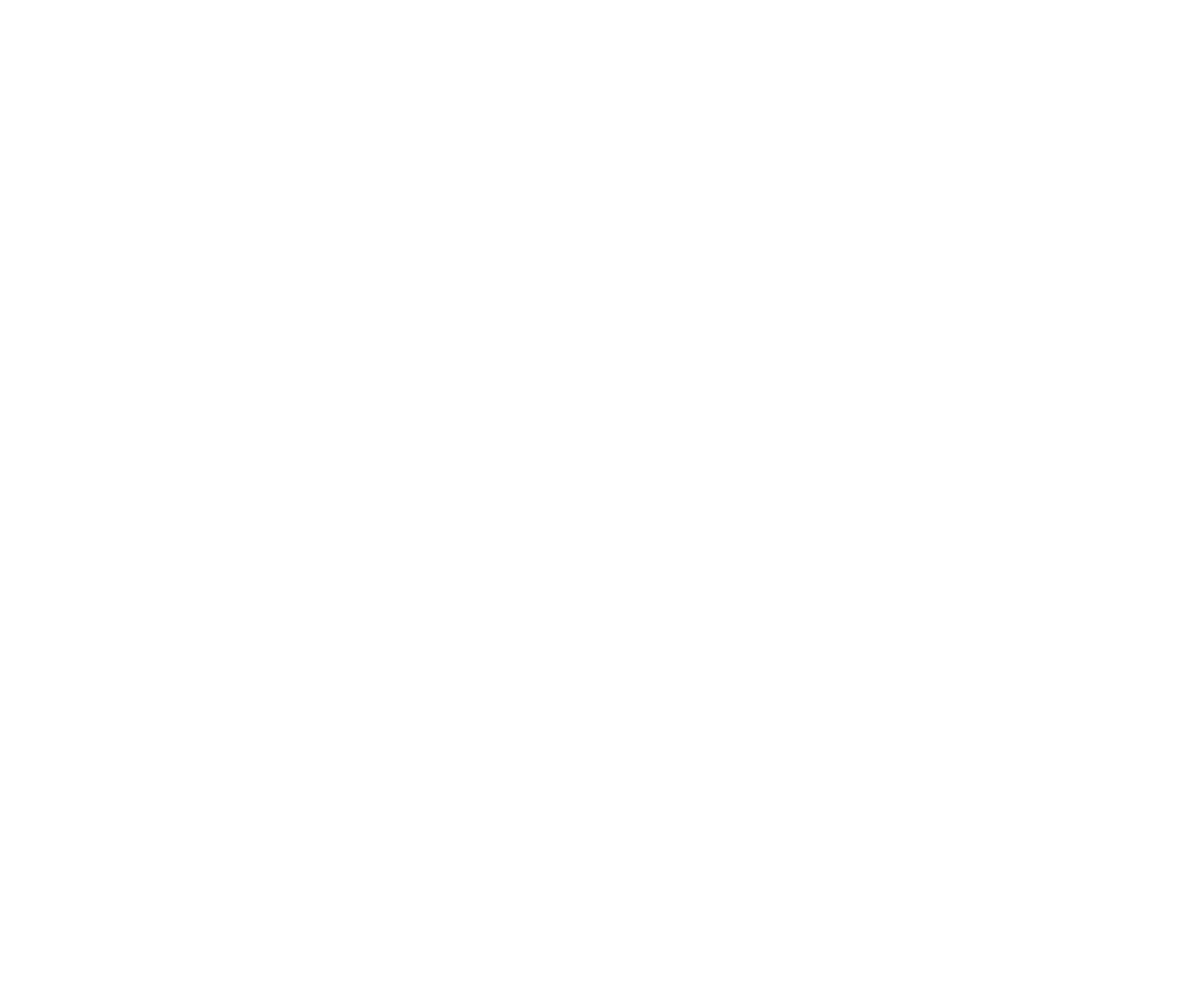
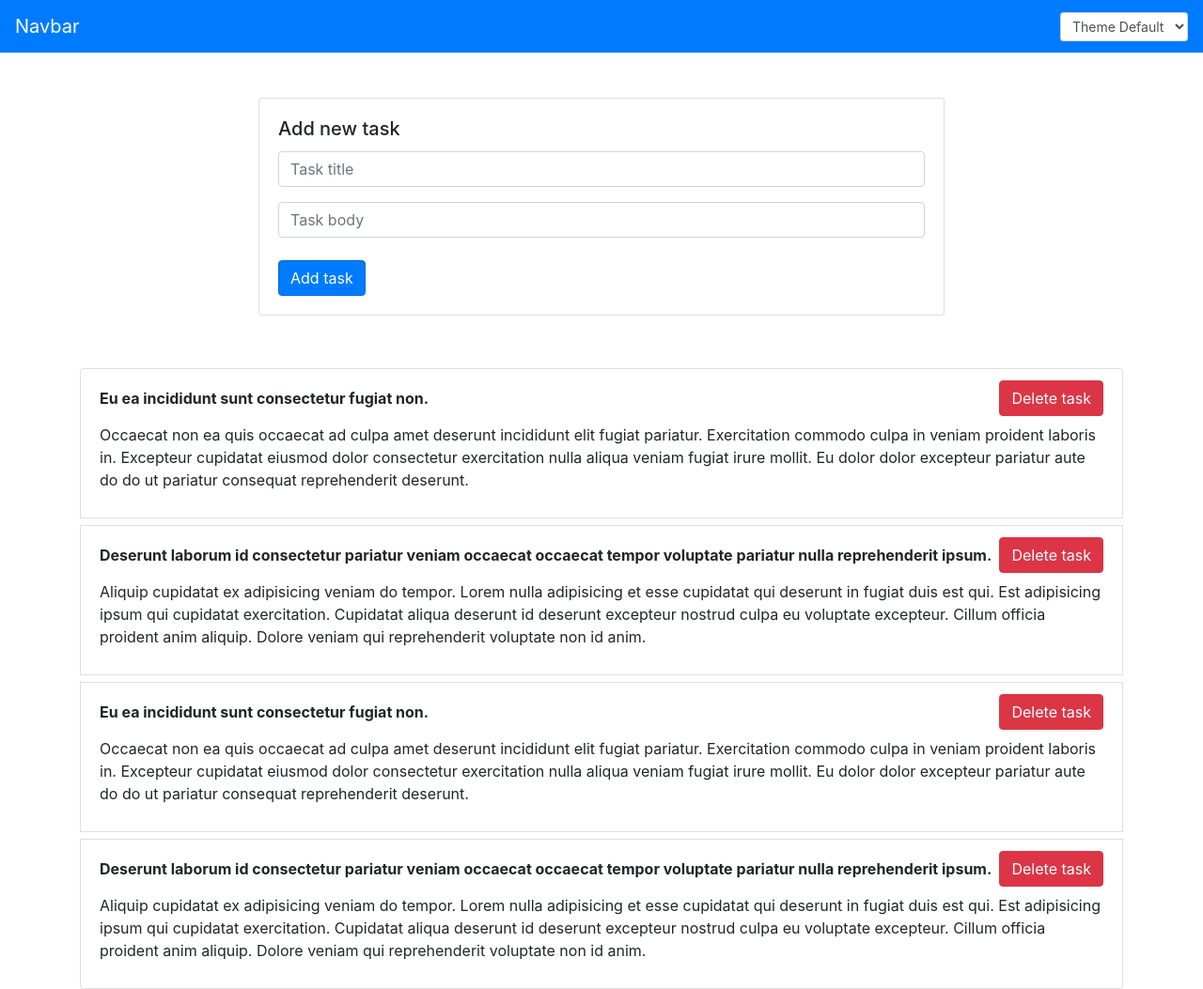
Before and after one commit to maxkolt/udemyToDoList, a plain HTML site: page index.html in a window 1280 px wide. Shown: the whole page at 94% size. Before the commit the page ends 800 px from the top, so only its background shows below. Drawn offline with nearby package versions, Linux system fonts and the light colour scheme.

Commit message:
Проект ToDo List

```diff
--- /dev/null
+++ b/css/styles.css
@@ -0,0 +1,73 @@
+:root {
+  --base-text-color: #212529;
+  --header-bg: #007bff;
+  --header-text-color: #fff;
+  --default-btn-bg: #007bff;
+  --default-btn-text-color: #fff;
+  --default-btn-hover-bg: #0069d9;
+  --default-btn-border-color: #0069d9;
+  --danger-btn-bg: #dc3545;
+  --danger-btn-text-color: #fff;
+  --danger-btn-hover-bg: #bd2130;
+  --danger-btn-border-color: #dc3545;
+  --input-border-color: #ced4da;
+  --input-bg-color: #fff;
+  --input-text-color: #495057;
+  --input-focus-bg-color: #fff;
+  --input-focus-text-color: #495057;
+  --input-focus-border-color: #80bdff;
+  --input-focus-box-shadow: 0 0 0 0.2rem rgba(0, 123, 255, 0.25);
+}
+
+body {
+  color: var(--base-text-color);
+}
+
+.navbar {
+  background: var(--header-bg) !important;
+}
+
+.header .navbar-brand {
+  color: var(--header-text-color) !important;
+}
+
+.btn.btn-primary,
+.btn-primary:not(:disabled):not(.disabled):active {
+  color: var(--default-btn-text-color);
+  background-color: var(--default-btn-bg);
+  border-color: var(--default-btn-border-color);
+}
+.btn-primary:not(:disabled):not(.disabled):active:focus {
+  box-shadow: var(--default-btn-focus-box-shadow);
+}
+.btn.btn-primary:hover {
+  color: var(--default-btn-text-color);
+  background-color: var(--default-btn-hover-bg);
+  border-color: var(--default-btn-border-color);
+}
+
+.btn.btn-danger,
+.btn-danger:not(:disabled):not(.disabled):active {
+  color: var(--danger-btn-text-color);
+  background-color: var(--danger-btn-bg);
+  border-color: var(--danger-btn-border-color);
+}
+
+.btn.btn-danger:hover {
+  color: var(--danger-btn-text-color);
+  background-color: var(--danger-btn-hover-bg);
+  border-color: var(--danger-btn-border-color);
+}
+
+.form-control {
+  background: var(--input-bg-color);
+  border-color: var(--input-border-color);
+  color: var(--input-text-color);
+}
+
+.form-control:focus {
+  color: var(--input-focus-text-color);
+  background-color: var(--input-focus-bg-color);
+  border-color: var(--input-focus-border-color);
+  box-shadow: var(--input-focus-box-shadow);
+}
--- a/index.html
+++ b/index.html
@@ -1,19 +1,66 @@
 <!DOCTYPE html>
 <html lang="en">
-<head>
-    <meta charset="UTF-8">
-    <link rel="stylesheet" href="css/main.css">
-    <title>Title</title>
-</head>
-<body>
-
-
-
-
-
-
-
-
-<script src="js/script.js"></script>
-</body>
+  <head>
+    <meta charset="UTF-8" />
+    <meta name="viewport" content="width=device-width, initial-scale=1.0" />
+    <meta http-equiv="X-UA-Compatible" content="ie=edge" />
+    <link
+      rel="stylesheet"
+      href="https://stackpath.bootstrapcdn.com/bootstrap/4.3.1/css/bootstrap.min.css"
+      integrity="sha384-ggOyR0iXCbMQv3Xipma34MD+dH/1fQ784/j6cY/iJTQUOhcWr7x9JvoRxT2MZw1T"
+      crossorigin="anonymous"
+    />
+    <link rel="stylesheet" href="css/styles.css" />
+    <title>Document</title>
+  </head>
+  <body>
+    <nav class="header navbar navbar-dark bg-primary">
+      <a class="navbar-brand">Navbar</a>
+      <form class="form-inline">
+        <select class="form-control form-control-sm" id="themeSelect">
+          <option value="default">Theme Default</option>
+          <option value="light">Theme Light</option>
+          <option value="dark">Theme Dark</option>
+        </select>
+      </form>
+    </nav>
+    <div class="form-section mt-5">
+      <div class="container">
+        <div class="row">
+          <div class="col col-8 mx-auto">
+            <div class="card">
+              <div class="card-body">
+                <h5 class="card-title">Add new task</h5>
+                <form name="addTask">
+                  <input
+                    type="text"
+                    name="title"
+                    id="title"
+                    class="form-control"
+                    placeholder="Task title"
+                  />
+                  <input
+                    type="text"
+                    name="body"
+                    id="body"
+                    class="form-control mt-3"
+                    placeholder="Task body"
+                  />
+                  <button type="submit" class="btn btn-primary mt-4">
+                    Add task
+                  </button>
+                </form>
+              </div>
+            </div>
+          </div>
+        </div>
+      </div>
+    </div>
+    <div class="tasks-list-section mt-5">
+      <div class="container">
+        <ul class="list-group"></ul>
+      </div>
+    </div>
+    <script src="js/app.js"></script>
+  </body>
 </html>
--- /dev/null
+++ b/js/app.js
@@ -0,0 +1,239 @@
+// Форма
+// Список задач
+const tasks = [
+  {
+    _id: '5d2ca9e2e03d40b326596aa7',
+    completed: true,
+    body:
+      'Occaecat non ea quis occaecat ad culpa amet deserunt incididunt elit fugiat pariatur. Exercitation commodo culpa in veniam proident laboris in. Excepteur cupidatat eiusmod dolor consectetur exercitation nulla aliqua veniam fugiat irure mollit. Eu dolor dolor excepteur pariatur aute do do ut pariatur consequat reprehenderit deserunt.\r\n',
+    title: 'Eu ea incididunt sunt consectetur fugiat non.',
+  },
+  {
+    _id: '5d2ca9e29c8a94095c1288e0',
+    completed: false,
+    body:
+      'Aliquip cupidatat ex adipisicing veniam do tempor. Lorem nulla adipisicing et esse cupidatat qui deserunt in fugiat duis est qui. Est adipisicing ipsum qui cupidatat exercitation. Cupidatat aliqua deserunt id deserunt excepteur nostrud culpa eu voluptate excepteur. Cillum officia proident anim aliquip. Dolore veniam qui reprehenderit voluptate non id anim.\r\n',
+    title:
+      'Deserunt laborum id consectetur pariatur veniam occaecat occaecat tempor voluptate pariatur nulla reprehenderit ipsum.',
+  },
+  {
+    _id: '5d2ca9e2e03d40b3232496aa7',
+    completed: true,
+    body:
+      'Occaecat non ea quis occaecat ad culpa amet deserunt incididunt elit fugiat pariatur. Exercitation commodo culpa in veniam proident laboris in. Excepteur cupidatat eiusmod dolor consectetur exercitation nulla aliqua veniam fugiat irure mollit. Eu dolor dolor excepteur pariatur aute do do ut pariatur consequat reprehenderit deserunt.\r\n',
+    title: 'Eu ea incididunt sunt consectetur fugiat non.',
+  },
+  {
+    _id: '5d2ca9e29c8a94095564788e0',
+    completed: false,
+    body:
+      'Aliquip cupidatat ex adipisicing veniam do tempor. Lorem nulla adipisicing et esse cupidatat qui deserunt in fugiat duis est qui. Est adipisicing ipsum qui cupidatat exercitation. Cupidatat aliqua deserunt id deserunt excepteur nostrud culpa eu voluptate excepteur. Cillum officia proident anim aliquip. Dolore veniam qui reprehenderit voluptate non id anim.\r\n',
+    title:
+      'Deserunt laborum id consectetur pariatur veniam occaecat occaecat tempor voluptate pariatur nulla reprehenderit ipsum.',
+  },
+];
+
+(function(arrOfTasks) {
+  const objOfTasks = arrOfTasks.reduce((acc, task) => {
+    acc[task._id] = task;
+    return acc;
+  }, {});
+
+  const themes = {
+    default: {
+      '--base-text-color': '#212529',
+      '--header-bg': '#007bff',
+      '--header-text-color': '#fff',
+      '--default-btn-bg': '#007bff',
+      '--default-btn-text-color': '#fff',
+      '--default-btn-hover-bg': '#0069d9',
+      '--default-btn-border-color': '#0069d9',
+      '--danger-btn-bg': '#dc3545',
+      '--danger-btn-text-color': '#fff',
+      '--danger-btn-hover-bg': '#bd2130',
+      '--danger-btn-border-color': '#dc3545',
+      '--input-border-color': '#ced4da',
+      '--input-bg-color': '#fff',
+      '--input-text-color': '#495057',
+      '--input-focus-bg-color': '#fff',
+      '--input-focus-text-color': '#495057',
+      '--input-focus-border-color': '#80bdff',
+      '--input-focus-box-shadow': '0 0 0 0.2rem rgba(0, 123, 255, 0.25)',
+    },
+    dark: {
+      '--base-text-color': '#212529',
+      '--header-bg': '#343a40',
+      '--header-text-color': '#fff',
+      '--default-btn-bg': '#58616b',
+      '--default-btn-text-color': '#fff',
+      '--default-btn-hover-bg': '#292d31',
+      '--default-btn-border-color': '#343a40',
+      '--default-btn-focus-box-shadow':
+        '0 0 0 0.2rem rgba(141, 143, 146, 0.25)',
+      '--danger-btn-bg': '#b52d3a',
+      '--danger-btn-text-color': '#fff',
+      '--danger-btn-hover-bg': '#88222c',
+      '--danger-btn-border-color': '#88222c',
+      '--input-border-color': '#ced4da',
+      '--input-bg-color': '#fff',
+      '--input-text-color': '#495057',
+      '--input-focus-bg-color': '#fff',
+      '--input-focus-text-color': '#495057',
+      '--input-focus-border-color': '#78818a',
+      '--input-focus-box-shadow': '0 0 0 0.2rem rgba(141, 143, 146, 0.25)',
+    },
+    light: {
+      '--base-text-color': '#212529',
+      '--header-bg': '#fff',
+      '--header-text-color': '#212529',
+      '--default-btn-bg': '#fff',
+      '--default-btn-text-color': '#212529',
+      '--default-btn-hover-bg': '#e8e7e7',
+      '--default-btn-border-color': '#343a40',
+      '--default-btn-focus-box-shadow':
+        '0 0 0 0.2rem rgba(141, 143, 146, 0.25)',
+      '--danger-btn-bg': '#f1b5bb',
+      '--danger-btn-text-color': '#212529',
+      '--danger-btn-hover-bg': '#ef808a',
+      '--danger-btn-border-color': '#e2818a',
+      '--input-border-color': '#ced4da',
+      '--input-bg-color': '#fff',
+      '--input-text-color': '#495057',
+      '--input-focus-bg-color': '#fff',
+      '--input-focus-text-color': '#495057',
+      '--input-focus-border-color': '#78818a',
+      '--input-focus-box-shadow': '0 0 0 0.2rem rgba(141, 143, 146, 0.25)',
+    },
+  };
+  let lastSelectedTheme = 'default';
+
+  // Elemnts UI
+  const listContainer = document.querySelector(
+    '.tasks-list-section .list-group',
+  );
+  const form = document.forms['addTask'];
+  const inputTitle = form.elements['title'];
+  const inputBody = form.elements['body'];
+  const themeSelect = document.getElementById('themeSelect');
+
+  // Events
+  renderAllTasks(objOfTasks);
+  form.addEventListener('submit', onFormSubmitHandler);
+  listContainer.addEventListener('click', onDeletehandler);
+  themeSelect.addEventListener('change', onThemeSelectHandler);
+
+  function renderAllTasks(tasksList) {
+    if (!tasksList) {
+      console.error('Передайте список задач!');
+      return;
+    }
+
+    const fragment = document.createDocumentFragment();
+    Object.values(tasksList).forEach(task => {
+      const li = listItemTemplate(task);
+      fragment.appendChild(li);
+    });
+    listContainer.appendChild(fragment);
+  }
+
+  function listItemTemplate({ _id, title, body } = {}) {
+    const li = document.createElement('li');
+    li.classList.add(
+      'list-group-item',
+      'd-flex',
+      'align-items-center',
+      'flex-wrap',
+      'mt-2',
+    );
+    li.setAttribute('data-task-id', _id);
+
+    const span = document.createElement('span');
+    span.textContent = title;
+    span.style.fontWeight = 'bold';
+
+    const deleteBtn = document.createElement('button');
+    deleteBtn.textContent = 'Delete task';
+    deleteBtn.classList.add('btn', 'btn-danger', 'ml-auto', 'delete-btn');
+
+    const article = document.createElement('p');
+    article.textContent = body;
+    article.classList.add('mt-2', 'w-100');
+
+    li.appendChild(span);
+    li.appendChild(deleteBtn);
+    li.appendChild(article);
+
+    return li;
+  }
+
+  function onFormSubmitHandler(e) {
+    e.preventDefault();
+    const titleValue = inputTitle.value;
+    const bodyValue = inputBody.value;
+
+    if (!titleValue || !bodyValue) {
+      alert('Пожалуйста введите title и body');
+      return;
+    }
+
+    const task = createNewTask(titleValue, bodyValue);
+    const listItem = listItemTemplate(task);
+    listContainer.insertAdjacentElement('afterbegin', listItem);
+    form.reset();
+  }
+
+  function createNewTask(title, body) {
+    const newTask = {
+      title,
+      body,
+      completed: false,
+      _id: `task-${Math.random()}`,
+    };
+
+    objOfTasks[newTask._id] = newTask;
+
+    return { ...newTask };
+  }
+
+  function deleteTask(id) {
+    const { title } = objOfTasks[id];
+    const isConfirm = confirm(`Точно вы хотите удалить задачу: ${title}`);
+    if (!isConfirm) return isConfirm;
+    delete objOfTasks[id];
+    return isConfirm;
+  }
+
+  function deleteTaskFromHtml(confirmed, el) {
+    if (!confirmed) return;
+    el.remove();
+  }
+
+  function onDeletehandler({ target }) {
+    if (target.classList.contains('delete-btn')) {
+      const parent = target.closest('[data-task-id]');
+      const id = parent.dataset.taskId;
+      const confirmed = deleteTask(id);
+      deleteTaskFromHtml(confirmed, parent);
+    }
+  }
+
+  function onThemeSelectHandler(e) {
+    const selectedTheme = themeSelect.value;
+    const isConfirmed = confirm(
+      `Вы действительно хотите изменить тему: ${selectedTheme}`,
+    );
+    if (!isConfirmed) {
+      themeSelect.value = lastSelectedTheme;
+      return;
+    }
+    setTheme(selectedTheme);
+    lastSelectedTheme = selectedTheme;
+  }
+
+  function setTheme(name) {
+    const selectedThemObj = themes[name];
+    Object.entries(selectedThemObj).forEach(([key, value]) => {
+      document.documentElement.style.setProperty(key, value);
+    });
+  }
+})(tasks);
```
